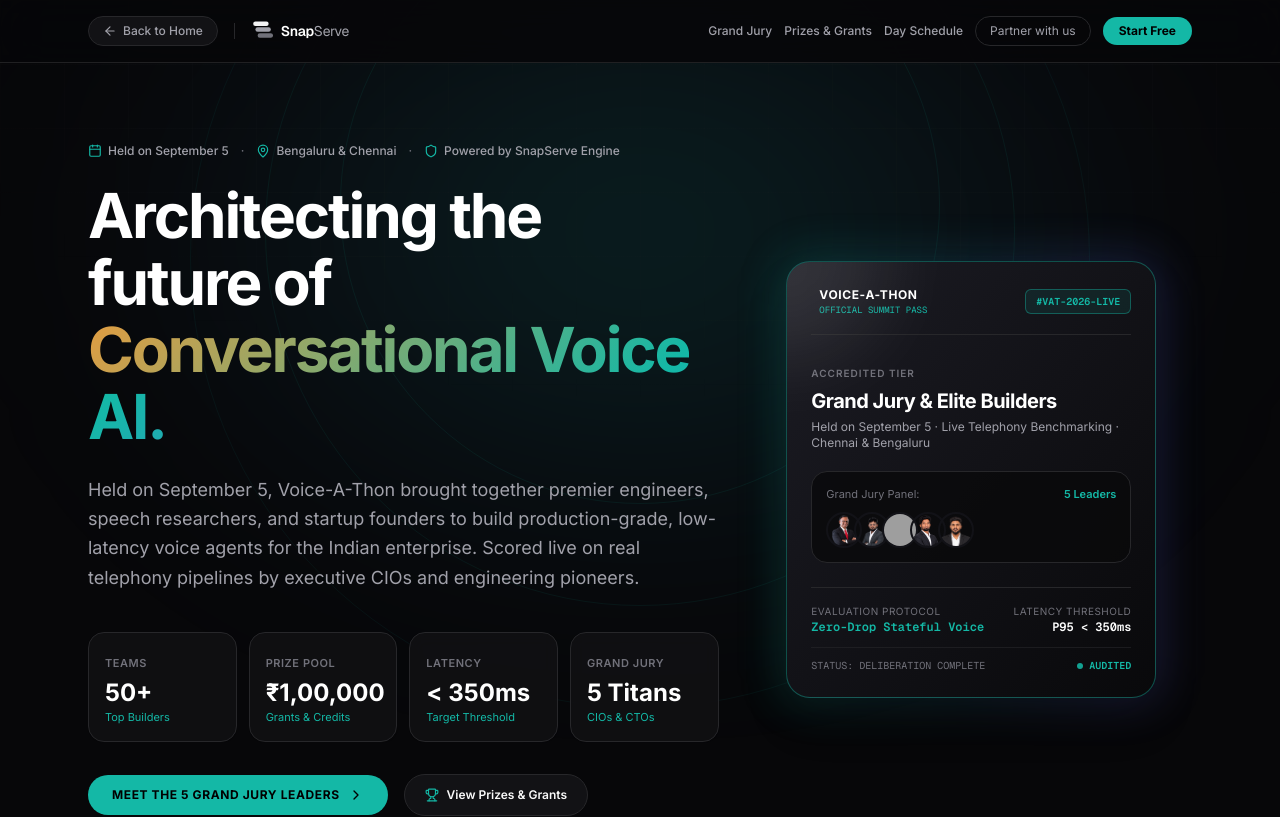
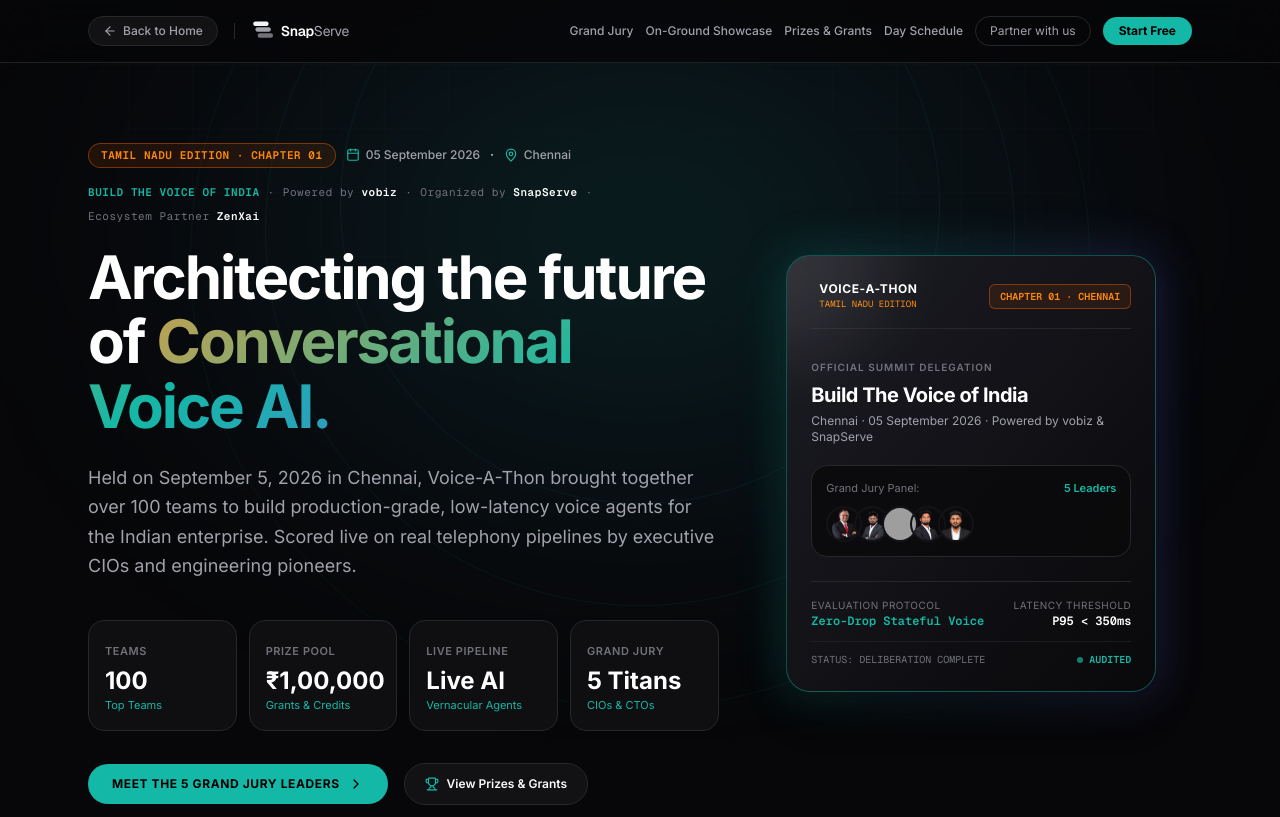
Before and after one commit to srundme/snaplanding, a React (Vite) app: page /voiceathon in a window 1280 px wide. Shown: the top 817 px of the page. Built offline with nearby package versions, Linux system fonts and the light colour scheme; no server answers; grey boxes are pictures that could not be loaded.

Commit message:
Feature official Voice-A-Thon poster, on-ground venue standee photo, and Chapter 01 branding

```diff
--- a/src/pages/VoiceathonPage.jsx
+++ b/src/pages/VoiceathonPage.jsx
@@ -225,6 +225,12 @@
               Grand Jury
             </a>
             <a
+              href="#showcase"
+              className="hidden text-xs font-medium text-[#a1a1aa] transition-colors hover:text-white sm:inline-block"
+            >
+              On-Ground Showcase
+            </a>
+            <a
               href="#prizes"
               className="hidden text-xs font-medium text-[#a1a1aa] transition-colors hover:text-white sm:inline-block"
             >
@@ -260,38 +266,46 @@
         <div className="grid items-center gap-12 lg:grid-cols-12 lg:gap-8">
           {/* Left Hero Content */}
           <div className="lg:col-span-7">
-            <div className="flex flex-wrap items-center gap-3 text-xs font-medium text-[#71717a]">
+            <div className="flex flex-wrap items-center gap-2.5 text-xs font-medium">
+              <span className="rounded-full border border-orange-500/40 bg-orange-500/10 px-3 py-1 font-mono text-[11px] font-bold uppercase tracking-wider text-orange-400">
+                Tamil Nadu Edition · Chapter 01
+              </span>
               <span className="flex items-center gap-1.5 text-[#a1a1aa]">
                 <Calendar className="h-3.5 w-3.5 text-[#14B8A6]" />
-                Held on September 5
+                05 September 2026
               </span>
               <span>·</span>
               <span className="flex items-center gap-1.5 text-[#a1a1aa]">
                 <MapPin className="h-3.5 w-3.5 text-[#14B8A6]" />
-                Bengaluru & Chennai
-              </span>
-              <span>·</span>
-              <span className="flex items-center gap-1.5 text-[#a1a1aa]">
-                <Shield className="h-3.5 w-3.5 text-[#14B8A6]" />
-                Powered by SnapServe Engine
+                Chennai
               </span>
             </div>
 
-            <h1 className="mt-6 text-[38px] font-extrabold tracking-[-0.035em] text-white sm:text-[54px] lg:text-[62px] lg:leading-[1.08]">
+            <div className="mt-4 flex flex-wrap items-center gap-2 text-[11px] font-mono tracking-wider text-[#71717a]">
+              <span className="font-bold uppercase text-[#14B8A6]">Build The Voice of India</span>
+              <span>·</span>
+              <span>Powered by <span className="text-white font-semibold">vobiz</span></span>
+              <span>·</span>
+              <span>Organized by <span className="text-white font-semibold">SnapServe</span></span>
+              <span>·</span>
+              <span>Ecosystem Partner <span className="text-white font-semibold">ZenXai</span></span>
+            </div>
+
+            <h1 className="mt-5 text-[38px] font-extrabold tracking-[-0.035em] text-white sm:text-[54px] lg:text-[60px] lg:leading-[1.08]">
               Architecting the future of{" "}
               <span className="brand-gradient-text">Conversational Voice AI.</span>
             </h1>
 
             <p className="mt-6 max-w-2xl text-[16px] leading-relaxed text-[#a1a1aa] md:text-[18px]">
-              Held on September 5, Voice-A-Thon brought together premier engineers, speech researchers, and startup founders to build production-grade, low-latency voice agents for the Indian enterprise. Scored live on real telephony pipelines by executive CIOs and engineering pioneers.
+              Held on September 5, 2026 in Chennai, Voice-A-Thon brought together over 100 teams to build production-grade, low-latency voice agents for the Indian enterprise. Scored live on real telephony pipelines by executive CIOs and engineering pioneers.
             </p>
 
             {/* Quick Stats Grid */}
             <div className="mt-10 grid grid-cols-2 gap-3 sm:grid-cols-4">
               <div className="rounded-2xl border border-[#27272a] bg-[#121215]/80 p-4 backdrop-blur-sm">
                 <span className="text-[11px] font-semibold uppercase tracking-wider text-[#71717a]">Teams</span>
-                <div className="mt-1 text-2xl font-bold text-white">50+</div>
-                <p className="text-[11px] text-[#14B8A6]">Top Builders</p>
+                <div className="mt-1 text-2xl font-bold text-white">100</div>
+                <p className="text-[11px] text-[#14B8A6]">Top Teams</p>
               </div>
               <div className="rounded-2xl border border-[#27272a] bg-[#121215]/80 p-4 backdrop-blur-sm">
                 <span className="text-[11px] font-semibold uppercase tracking-wider text-[#71717a]">Prize Pool</span>
@@ -299,9 +313,9 @@
                 <p className="text-[11px] text-[#14B8A6]">Grants & Credits</p>
               </div>
               <div className="rounded-2xl border border-[#27272a] bg-[#121215]/80 p-4 backdrop-blur-sm">
-                <span className="text-[11px] font-semibold uppercase tracking-wider text-[#71717a]">Latency</span>
-                <div className="mt-1 text-2xl font-bold text-white">&lt; 350ms</div>
-                <p className="text-[11px] text-[#14B8A6]">Target Threshold</p>
+                <span className="text-[11px] font-semibold uppercase tracking-wider text-[#71717a]">Live Pipeline</span>
+                <div className="mt-1 text-2xl font-bold text-white">Live AI</div>
+                <p className="text-[11px] text-[#14B8A6]">Vernacular Agents</p>
               </div>
               <div className="rounded-2xl border border-[#27272a] bg-[#121215]/80 p-4 backdrop-blur-sm">
                 <span className="text-[11px] font-semibold uppercase tracking-wider text-[#71717a]">Grand Jury</span>
@@ -346,24 +360,24 @@
                     <SnapServeLogo variant="mark" size="sm" />
                     <div>
                       <div className="text-[12px] font-black uppercase tracking-wider text-white">Voice-A-Thon</div>
-                      <div className="text-[9px] font-mono text-[#14B8A6]">OFFICIAL SUMMIT PASS</div>
+                      <div className="text-[9px] font-mono text-orange-400">TAMIL NADU EDITION</div>
                     </div>
                   </div>
-                  <div className="rounded-md border border-[#14B8A6]/40 bg-[#14B8A6]/10 px-2.5 py-1 font-mono text-[10px] font-bold text-[#14B8A6]">
-                    #VAT-2026-LIVE
+                  <div className="rounded-md border border-orange-500/40 bg-orange-500/10 px-2.5 py-1 font-mono text-[10px] font-bold text-orange-400">
+                    CHAPTER 01 · CHENNAI
                   </div>
                 </div>
 
                 {/* Pass Center Content */}
                 <div className="py-6">
                   <span className="text-[10px] font-semibold uppercase tracking-widest text-[#71717a]">
-                    Accredited Tier
+                    Official Summit Delegation
                   </span>
                   <div className="mt-1 text-xl font-extrabold tracking-tight text-white">
-                    Grand Jury & Elite Builders
+                    Build The Voice of India
                   </div>
                   <p className="mt-1 text-xs text-[#a1a1aa]">
-                    Held on September 5 · Live Telephony Benchmarking · Chennai & Bengaluru
+                    Chennai · 05 September 2026 · Powered by vobiz & SnapServe
                   </p>
 
                   {/* 5 Judge Mini Avatars Floating */}
@@ -676,29 +690,113 @@
         </section>
 
         {/* ---------------------------------------------------------------- */}
-        {/* 9. SECTION 6: ATMOSPHERE & LIVE CALL DEMO VENUE                  */}
+        {/* 9. SECTION 6: ON-GROUND SHOWCASE & TESTING ARENA                 */}
         {/* ---------------------------------------------------------------- */}
-        <section className="mt-28 border-t border-[#27272a] pt-20">
-          <div>
-            <span className="text-xs font-bold uppercase tracking-widest text-[#14B8A6]">
-              Venue & Execution
-            </span>
-            <h2 className="mt-3 text-[32px] font-extrabold tracking-[-0.03em] text-white sm:text-[44px]">
-              The Testing Arena
-            </h2>
-            <p className="mt-2 max-w-2xl text-[15px] leading-relaxed text-[#a1a1aa]">
-              Atmosphere from the live evaluation rooms, sound check booths, and developer pits.
-            </p>
+        <section id="showcase" className="mt-28 border-t border-[#27272a] pt-20">
+          <div className="flex flex-col justify-between gap-4 md:flex-row md:items-end">
+            <div>
+              <div className="flex items-center gap-2 text-xs font-bold uppercase tracking-widest text-orange-400">
+                <Radio className="h-3.5 w-3.5" />
+                <span>Chapter 01: Chennai · Tamil Nadu Edition</span>
+              </div>
+              <h2 className="mt-3 text-[32px] font-extrabold tracking-[-0.03em] text-white sm:text-[44px]">
+                On-Ground Showcase & Testing Arena
+              </h2>
+              <p className="mt-2 max-w-2xl text-[15px] leading-relaxed text-[#a1a1aa]">
+                Official event identity and live photos from Chennai on 05 September 2026 — where 100 teams built and benchmarked live vernacular voice agents.
+              </p>
+            </div>
+
+            <div className="flex flex-wrap items-center gap-2.5 text-xs">
+              <span className="rounded-full border border-orange-500/40 bg-orange-500/10 px-3.5 py-1.5 font-medium text-orange-400">
+                Powered by vobiz
+              </span>
+              <span className="rounded-full border border-[#14B8A6]/40 bg-[#14B8A6]/10 px-3.5 py-1.5 font-medium text-[#14B8A6]">
+                Organized by SnapServe
+              </span>
+              <span className="rounded-full border border-blue-500/40 bg-blue-500/10 px-3.5 py-1.5 font-medium text-blue-400">
+                Ecosystem: ZenXai
+              </span>
+            </div>
           </div>
 
-          <div className="mt-10 grid gap-6 sm:grid-cols-3">
-            <div className="group relative overflow-hidden rounded-3xl border border-[#27272a] bg-[#121215] p-6 transition-all hover:border-[#14B8A6]/40">
-              <div className="flex h-10 w-10 items-center justify-center rounded-xl bg-[#14B8A6]/10 text-[#14B8A6]">
+          {/* On-ground photo & poster visual cards */}
+          <div className="mt-10 grid items-stretch gap-6 md:grid-cols-12">
+            {/* 1. Official Digital Poster */}
+            <div className="group relative flex flex-col justify-between overflow-hidden rounded-3xl border border-[#27272a] bg-[#121215] p-5 transition-all hover:border-orange-500/50 hover:shadow-[0_0_30px_rgba(249,115,22,0.1)] md:col-span-6 lg:col-span-5">
+              <div className="relative aspect-square w-full overflow-hidden rounded-2xl bg-[#09090b] flex items-center justify-center p-2">
+                <img
+                  src="/images/voiceathon/voiceathon-poster.jpg"
+                  alt="Voice-A-Thon 2026 Official Poster - Build the Voice of India, Tamil Nadu Edition"
+                  className="h-full w-full object-contain transition-transform duration-500 group-hover:scale-[1.03]"
+                />
+              </div>
+              <div className="mt-5 flex items-center justify-between border-t border-[#27272a] pt-4">
+                <div>
+                  <span className="rounded-md border border-orange-500/40 bg-orange-500/10 px-2 py-0.5 font-mono text-[10px] font-bold uppercase text-orange-400">
+                    Chapter 01
+                  </span>
+                  <h4 className="mt-1 text-sm font-bold text-white">Official Edition Poster</h4>
+                  <p className="mt-0.5 text-xs text-[#a1a1aa]">Build The Voice of India · Chennai · 05 Sept 2026</p>
+                </div>
+                <div className="text-right">
+                  <div className="font-mono text-[10px] uppercase text-[#71717a]">Edition Scale</div>
+                  <div className="font-mono text-xs font-bold text-[#14B8A6]">100 Teams</div>
+                </div>
+              </div>
+            </div>
+
+            {/* 2. Venue Standee Live Photo */}
+            <div className="group relative flex flex-col justify-between overflow-hidden rounded-3xl border border-[#27272a] bg-[#121215] p-5 transition-all hover:border-[#14B8A6]/50 hover:shadow-[0_0_30px_rgba(20,184,166,0.1)] md:col-span-6 lg:col-span-7">
+              <div className="relative aspect-square sm:aspect-auto sm:h-[400px] w-full overflow-hidden rounded-2xl bg-[#09090b]">
+                <img
+                  src="/images/voiceathon/venue-standee.jpg"
+                  alt="Voice-A-Thon 2026 On-Site Venue Easel Standee in Chennai"
+                  className="h-full w-full object-cover object-center transition-transform duration-500 group-hover:scale-[1.03]"
+                />
+                <div className="pointer-events-none absolute inset-0 bg-gradient-to-t from-black/85 via-black/20 to-transparent" />
+                <div className="absolute bottom-4 left-4 right-4 rounded-xl border border-white/10 bg-black/75 p-3.5 backdrop-blur-md">
+                  <div className="flex flex-col gap-1 sm:flex-row sm:items-center sm:justify-between text-xs">
+                    <div>
+                      <span className="font-mono text-[10px] uppercase tracking-wider text-orange-400">
+                        Live On-Ground Venue Standee
+                      </span>
+                      <div className="font-bold text-white">Chennai Venue Entrance · September 5, 2026</div>
+                    </div>
+                    <span className="inline-flex self-start sm:self-auto rounded-full border border-[#14B8A6]/40 bg-[#14B8A6]/20 px-2.5 py-1 font-mono text-[10px] font-semibold text-[#14B8A6]">
+                      VERIFIED ON-SITE
+                    </span>
+                  </div>
+                </div>
+              </div>
+
+              {/* Live Venue Specs */}
+              <div className="mt-5 grid grid-cols-3 gap-2 border-t border-[#27272a] pt-4 text-center text-xs">
+                <div className="rounded-xl border border-[#27272a] bg-[#09090b] p-2.5">
+                  <div className="font-mono text-[10px] uppercase text-[#71717a]">Telephony Partner</div>
+                  <div className="mt-0.5 font-bold text-white">vobiz</div>
+                </div>
+                <div className="rounded-xl border border-[#27272a] bg-[#09090b] p-2.5">
+                  <div className="font-mono text-[10px] uppercase text-[#71717a]">Ecosystem Partner</div>
+                  <div className="mt-0.5 font-bold text-white">ZenXai</div>
+                </div>
+                <div className="rounded-xl border border-[#27272a] bg-[#09090b] p-2.5">
+                  <div className="font-mono text-[10px] uppercase text-[#71717a]">Sprint Span</div>
+                  <div className="mt-0.5 font-bold text-[#14B8A6]">12 Hours Build</div>
+                </div>
+              </div>
+            </div>
+          </div>
+
+          {/* 3 Technical Floor Highlights */}
+          <div className="mt-6 grid gap-6 sm:grid-cols-3">
+            <div className="group relative overflow-hidden rounded-3xl border border-[#27272a] bg-[#121215] p-6 transition-all hover:border-orange-500/40">
+              <div className="flex h-10 w-10 items-center justify-center rounded-xl bg-orange-500/10 text-orange-400">
                 <Radio className="h-5 w-5" />
               </div>
-              <h4 className="mt-4 text-base font-bold text-white">Live Call Testing Floor</h4>
+              <h4 className="mt-4 text-base font-bold text-white">vobiz SIP Live Call Testing</h4>
               <p className="mt-2 text-xs leading-relaxed text-[#a1a1aa]">
-                Teams conducted real-time SIP trunk benchmarks under varied 4G/5G mobile connection latencies.
+                Live SIP trunk benchmarks under real Indian 4G/5G mobile latencies with zero audio stutter.
               </p>
             </div>
 
@@ -708,12 +806,12 @@
               </div>
               <h4 className="mt-4 text-base font-bold text-white">Multilingual Dialers in Action</h4>
               <p className="mt-2 text-xs leading-relaxed text-[#a1a1aa]">
-                Acoustic verification across Tamil, Hindi, and English code-mixed speech models.
+                Acoustic speech verification across Tamil, Tanglish, and Hindi code-mixed conversational models.
               </p>
             </div>
 
-            <div className="group relative overflow-hidden rounded-3xl border border-[#27272a] bg-[#121215] p-6 transition-all hover:border-[#14B8A6]/40">
-              <div className="flex h-10 w-10 items-center justify-center rounded-xl bg-[#14B8A6]/10 text-[#14B8A6]">
+            <div className="group relative overflow-hidden rounded-3xl border border-[#27272a] bg-[#121215] p-6 transition-all hover:border-blue-500/40">
+              <div className="flex h-10 w-10 items-center justify-center rounded-xl bg-blue-500/10 text-blue-400">
                 <Code2 className="h-5 w-5" />
               </div>
               <h4 className="mt-4 text-base font-bold text-white">SnapServe Runtime Engine</h4>
```
Also changed, not shown: public/images/voiceathon/venue-standee.jpg (added), public/images/voiceathon/voiceathon-poster.jpg (added).
